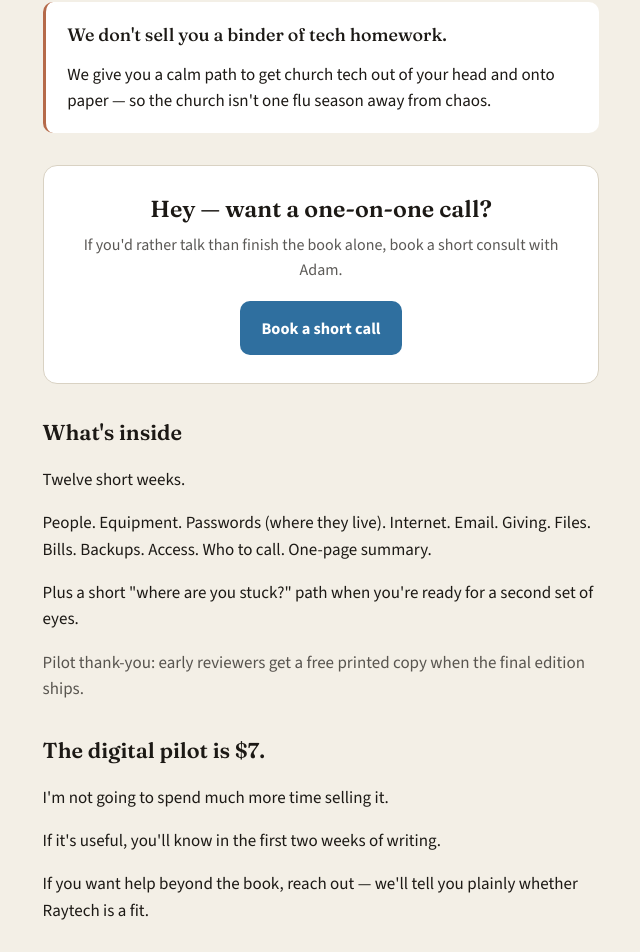
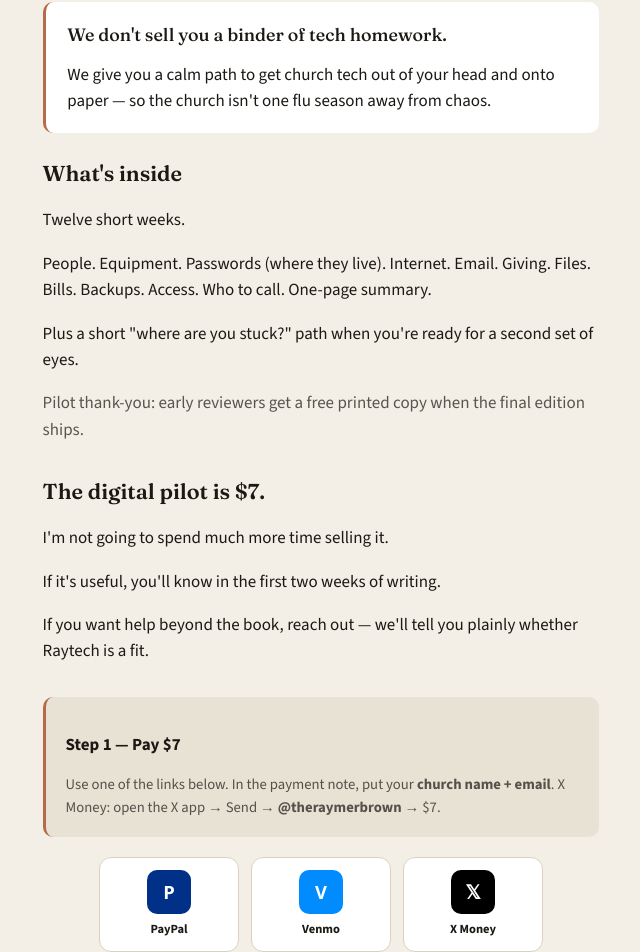
Before and after one commit to RaytechServices/raytech-web, a Next.js app: page /church in a window 1280 px wide. Shown: the part 1953-2905 px from the top of the page, without its empty margins (319-959 px from the left). Built offline with nearby package versions, Linux system fonts and the light colour scheme.

Commit message:
fix church page: keep only two Book a short call CTAs

```diff
--- a/src/app/church/page.tsx
+++ b/src/app/church/page.tsx
@@ -249,8 +249,6 @@ export default function ChurchJournalPage() {
           </p>
         </div>
 
-        <ConsultSlab />
-
         <h2 style={{ fontFamily: "Fraunces, Georgia, serif", fontSize: "1.35rem", marginBottom: "0.85rem", fontWeight: 700 }}>
           What&apos;s inside
         </h2>
```
